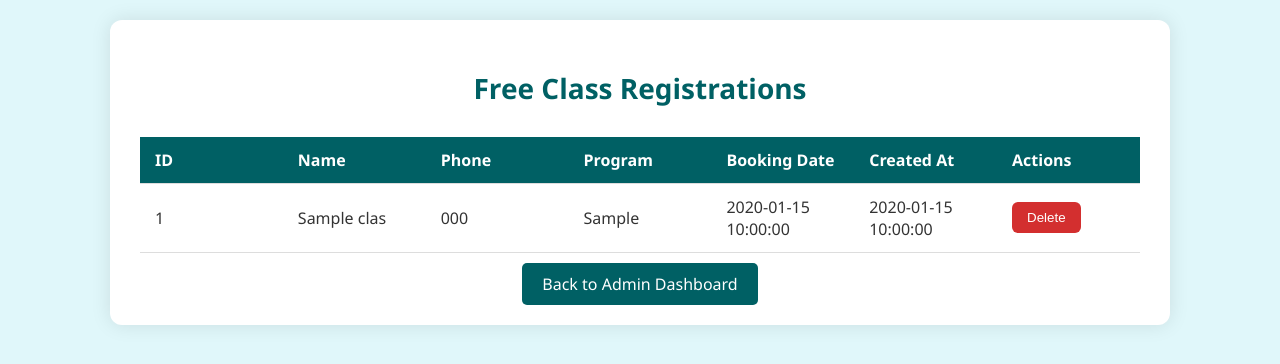
After one commit to VarunGautam27/GYM-WEBSITE, a PHP site: page /view_free_classes.php in a window 1280 px wide. The commit adds this page. Shown: the top 364 px of the page. Run offline with PHP 8.4, Linux system fonts and the light colour scheme; the visitor is signed in with stand-in values (Sample User, id 1); tables that the repository leaves empty or names only in its code hold one stand-in row (values such as "Sample post").

Commit message:
added access for admin to free classes

```diff
--- a/admin.php
+++ b/admin.php
@@ -85,6 +85,10 @@ if (isset($_POST['extend_membership'])) {
     <meta charset="UTF-8">
     <meta name="viewport" content="width=device-width, initial-scale=1.0">
     <title>Admin Dashboard - Zenith Forge Gym</title>
+    <div class="view-free-classes-button" style="text-align: center; margin-bottom: 20px;">
+    <a href="view_free_classes.php" class="btn-view-free-classes" style="padding: 10px 20px; background-color: #006064; color: white; text-decoration: none; border-radius: 5px;">View Free Classes</a>
+</div>
+
     <link rel="stylesheet" href="admin.css">
     <style>
         body {
--- a/index.php
+++ b/index.php
@@ -322,7 +322,7 @@ footer .copyright {
             <p>Choose us for state-of-the-art facilities, personalized training programs, and a supportive community.</p>
             <p>Our convenient location and flexible membership options make it easy to fit workouts into your busy schedule.</p>
             <p>Our experienced and certified trainers provide personalized workout plans and support, helping you stay motivated and reach your fitness milestones faster.</p>
-            <a href="free_class.php" class="btn">Book a Free Class</a>
+            <a href=free_class.php class="btn">Book a Free Class</a>
         </div>
     </section>
 
--- /dev/null
+++ b/view_free_classes.php
@@ -0,0 +1,160 @@
+<?php
+session_start();
+
+if (!isset($_SESSION['admin_logged_in']) || $_SESSION['admin_logged_in'] !== true) {
+    header("Location: ADMIN_LOGIN.PHP"); // Redirect to login page if not logged in
+    exit();
+}
+
+$servername = "localhost";
+$username = "root";
+$password = "";
+$dbname = "gym_registration";
+
+$conn = new mysqli($servername, $username, $password, $dbname);
+
+if ($conn->connect_error) {
+    die("Connection failed: " . $conn->connect_error);
+}
+
+// Handle deletion of a free class entry
+if (isset($_POST['delete_free_class'])) {
+    $id_to_delete = $_POST['delete_free_class'];
+    $conn->query("DELETE FROM free_class WHERE id = $id_to_delete");
+    header("Location: view_free_classes.php"); // Refresh the page after deletion
+    exit();
+}
+
+// Fetch all free class records
+$sql = "SELECT id, name, phone, program, booking_date, created_at FROM free_class ORDER BY created_at DESC";
+$result = $conn->query($sql);
+?>
+
+<!DOCTYPE html>
+<html lang="en">
+<head>
+    <meta charset="UTF-8">
+    <meta name="viewport" content="width=device-width, initial-scale=1.0">
+    <title>View Free Classes - Zenith Forge Gym</title>
+    <style>
+        body {
+            font-family: 'Segoe UI', Tahoma, Geneva, Verdana, sans-serif;
+            background-color: #e0f7fa;
+            color: #333;
+            margin: 0;
+            padding: 20px;
+        }
+        .container {
+            background-color: #ffffff;
+            padding: 30px;
+            border-radius: 12px;
+            box-shadow: 0 0 20px rgba(0, 0, 0, 0.1);
+            max-width: 1000px;
+            margin: auto;
+        }
+        h1 {
+            text-align: center;
+            color: #006064;
+            font-size: 28px;
+            margin-bottom: 30px;
+        }
+        table {
+            width: 100%;
+            border-collapse: collapse;
+            margin-top: 20px;
+            font-size: 16px;
+            table-layout: fixed;
+            word-wrap: break-word;
+        }
+        th, td {
+            padding: 12px 15px;
+            text-align: left;
+            border-bottom: 1px solid #ddd;
+            overflow: hidden;
+            text-overflow: ellipsis;
+        }
+        th {
+            background-color: #006064;
+            color: white;
+            font-weight: bold;
+        }
+        tr:hover {
+            background-color: #b2ebf2;
+        }
+        button {
+            padding: 8px 15px;
+            background-color: #d32f2f;
+            color: white;
+            border: none;
+            border-radius: 6px;
+            cursor: pointer;
+            transition: background-color 0.3s ease, transform 0.2s;
+        }
+        button:hover {
+            background-color: #b71c1c;
+            transform: scale(1.05);
+        }
+        .back-button {
+            text-align: center;
+            margin-top: 20px;
+        }
+        .back-button a {
+            padding: 10px 20px;
+            background-color: #006064;
+            color: white;
+            text-decoration: none;
+            border-radius: 5px;
+        }
+    </style>
+</head>
+<body>
+    <div class="container">
+        <h1>Free Class Registrations</h1>
+
+        <table>
+            <thead>
+                <tr>
+                    <th>ID</th>
+                    <th>Name</th>
+                    <th>Phone</th>
+                    <th>Program</th>
+                    <th>Booking Date</th>
+                    <th>Created At</th>
+                    <th>Actions</th>
+                </tr>
+            </thead>
+            <tbody>
+                <?php if ($result->num_rows > 0): ?>
+                    <?php while ($row = $result->fetch_assoc()): ?>
+                        <tr>
+                            <td><?php echo htmlspecialchars($row['id']); ?></td>
+                            <td><?php echo htmlspecialchars($row['name']); ?></td>
+                            <td><?php echo htmlspecialchars($row['phone']); ?></td>
+                            <td><?php echo htmlspecialchars($row['program']); ?></td>
+                            <td><?php echo htmlspecialchars($row['booking_date']); ?></td>
+                            <td><?php echo htmlspecialchars($row['created_at']); ?></td>
+                            <td>
+                                <form action="view_free_classes.php" method="POST" style="display:inline;">
+                                    <button type="submit" name="delete_free_class" value="<?php echo $row['id']; ?>">Delete</button>
+                                </form>
+                            </td>
+                        </tr>
+                    <?php endwhile; ?>
+                <?php else: ?>
+                    <tr>
+                        <td colspan="7" style="text-align:center;">No free class registrations found.</td>
+                    </tr>
+                <?php endif; ?>
+            </tbody>
+        </table>
+
+        <div class="back-button">
+            <a href="admin.php">Back to Admin Dashboard</a>
+        </div>
+    </div>
+</body>
+</html>
+
+<?php
+$conn->close();
+?>
```
Also changed, not shown: free_class.php (+10 -2 lines).
